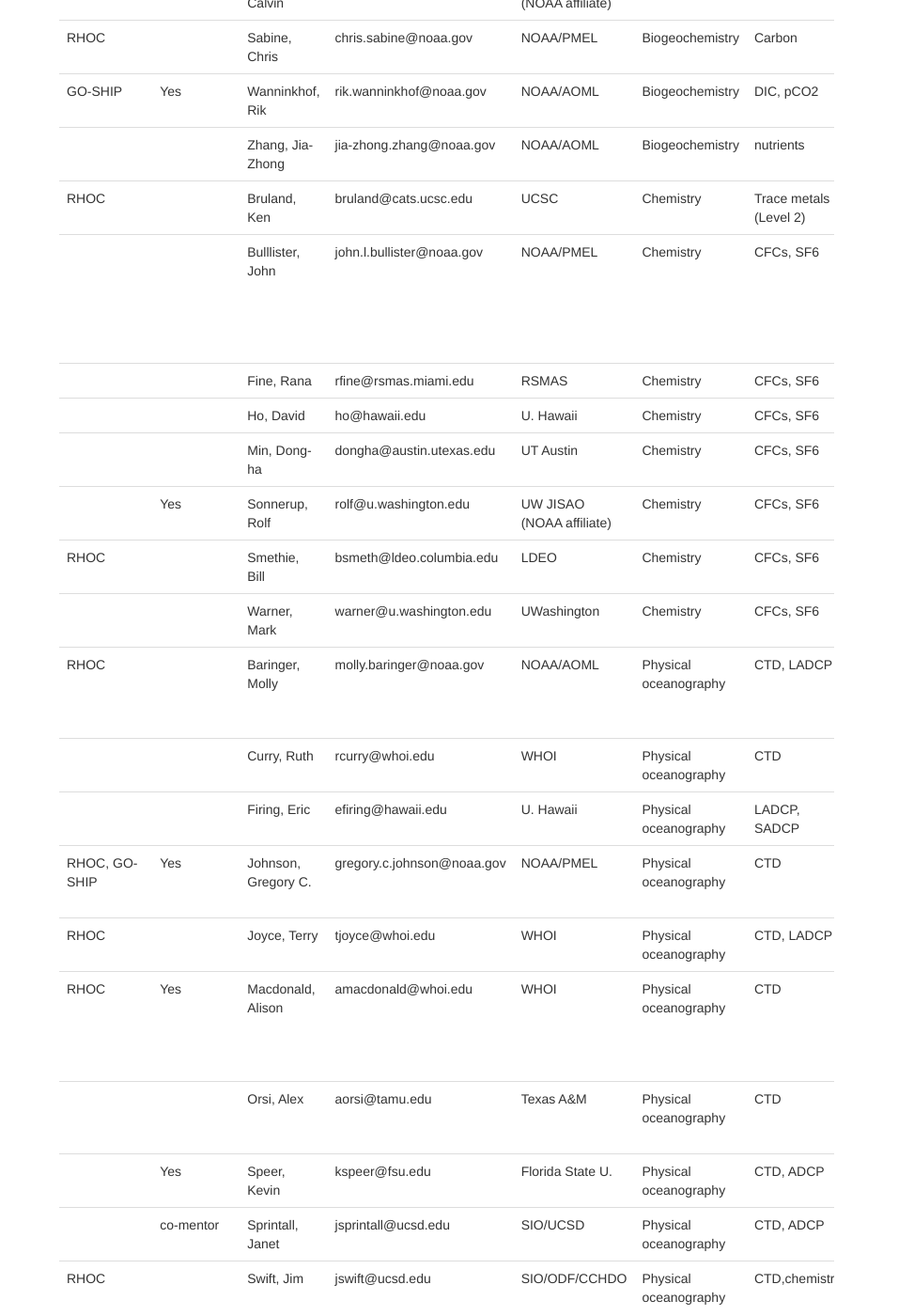
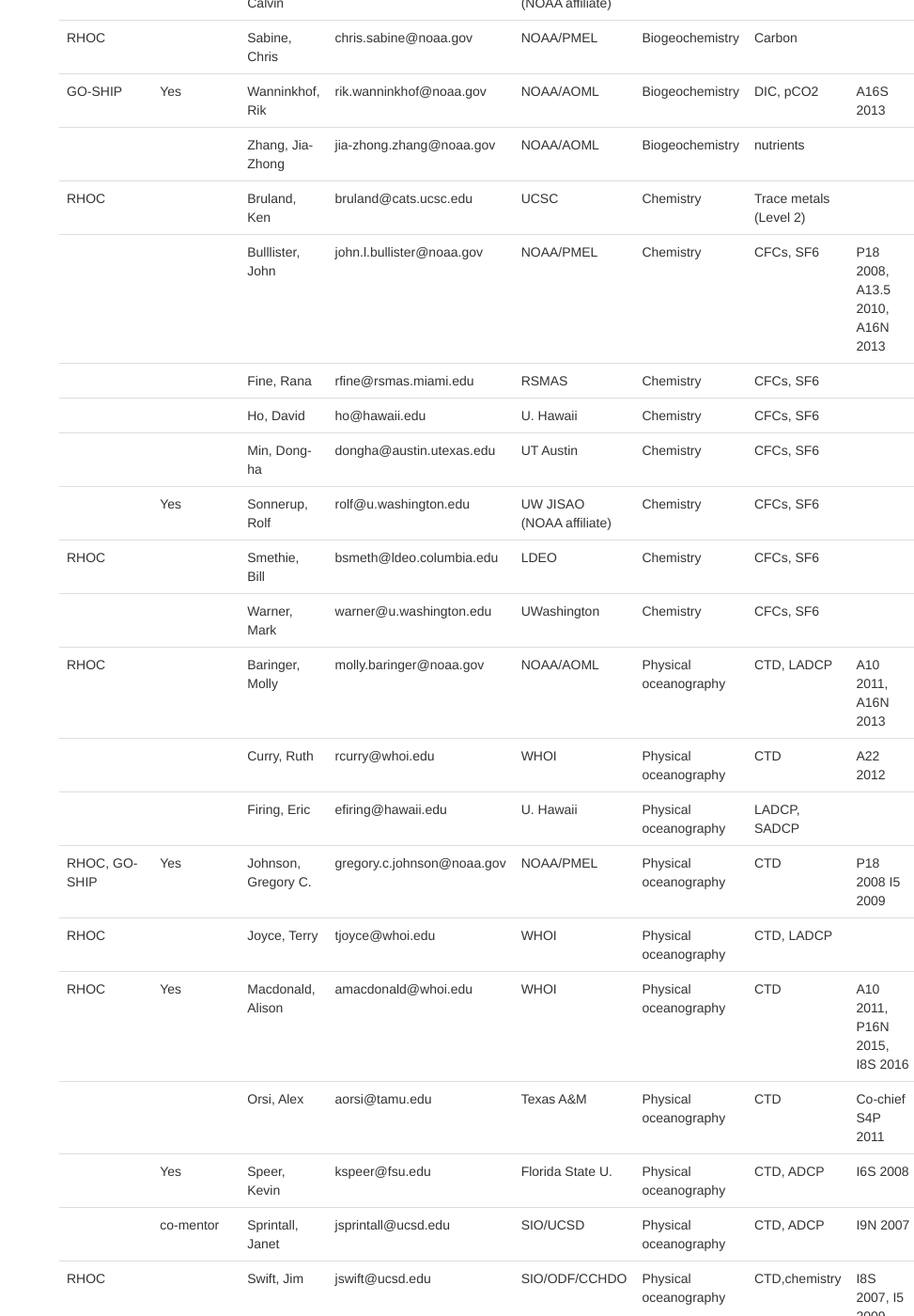
Before and after one commit to cberys/us-goship, a Jekyll site: the page built from people.md, in a window 1280 px wide and 1400 px high, scrolled down 934 px. Shown: the whole window at 94% size, without its empty margins (307-1280 px from the left). Built offline with Jekyll 4.4.1, drawn with Linux system fonts in a browser that asks for light colours; nearby versions of some CDN libraries; some of the changed text lies outside the part shown.

Commit message:
Revert "make people table responsive"
This reverts commit c2c35091d6416ada8802edbf2d357456619b941f.

```diff
--- a/people.md
+++ b/people.md
@@ -5,7 +5,7 @@
 ---
 
 ## US GO-SHIP principal investigators and chief scientists
-<div class="table-responsive">
+
 <table class="table">
     <thead>
       <tr>
@@ -372,4 +372,3 @@
       </tr>
  </tbody>
 </table>
-</div>
```
